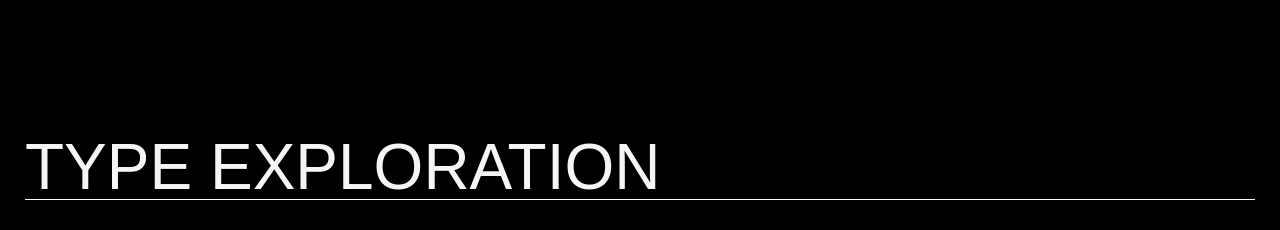
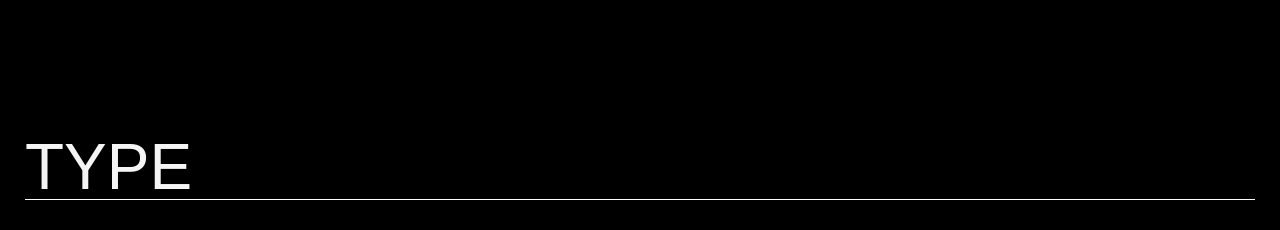
Before and after one commit to 6oku/SP_portfolioSite, a plain HTML site: page index.html in a window 1280 px wide. Shown: the part 8100-8330 px from the top of the page. Drawn offline with nearby package versions, Linux system fonts and the light colour scheme; files whose address does not match are found by name.

Commit message:
Update index.html

```diff
--- a/index.html
+++ b/index.html
@@ -517,7 +517,7 @@
  <div id= "type" style="margin:15px;">
   <div class="col">
     <br><br><br><br><br><br>
-    <h2 class="title" style="font-size: 4em; border-bottom: 1px solid white;" >TYPE EXPLORATION</h2>
+    <h2 class="title" style="font-size: 4em; border-bottom: 1px solid white;" >TYPE</h2>
     <small></small>
     <br>
   </div>
@@ -890,7 +890,7 @@
 
     <div class="item">
       <div class="meta">
-        <p class="title">Freelance,</p> <span class="sub">Designer + <span style="font-family:cursive">Graphic Decliner</span> </span>📉<span class="type">2016-Present</span>
+        <p class="title">Freelance,</p> <span class="sub">Designer + <span style="font-family:cursive;"><strong>Graphic Decliner</span> </span>📉</strong><span class="type">2016-Present</span>
       </div>
       <div class="credits">
         <a href="https://google.com" target="_blank">
```
